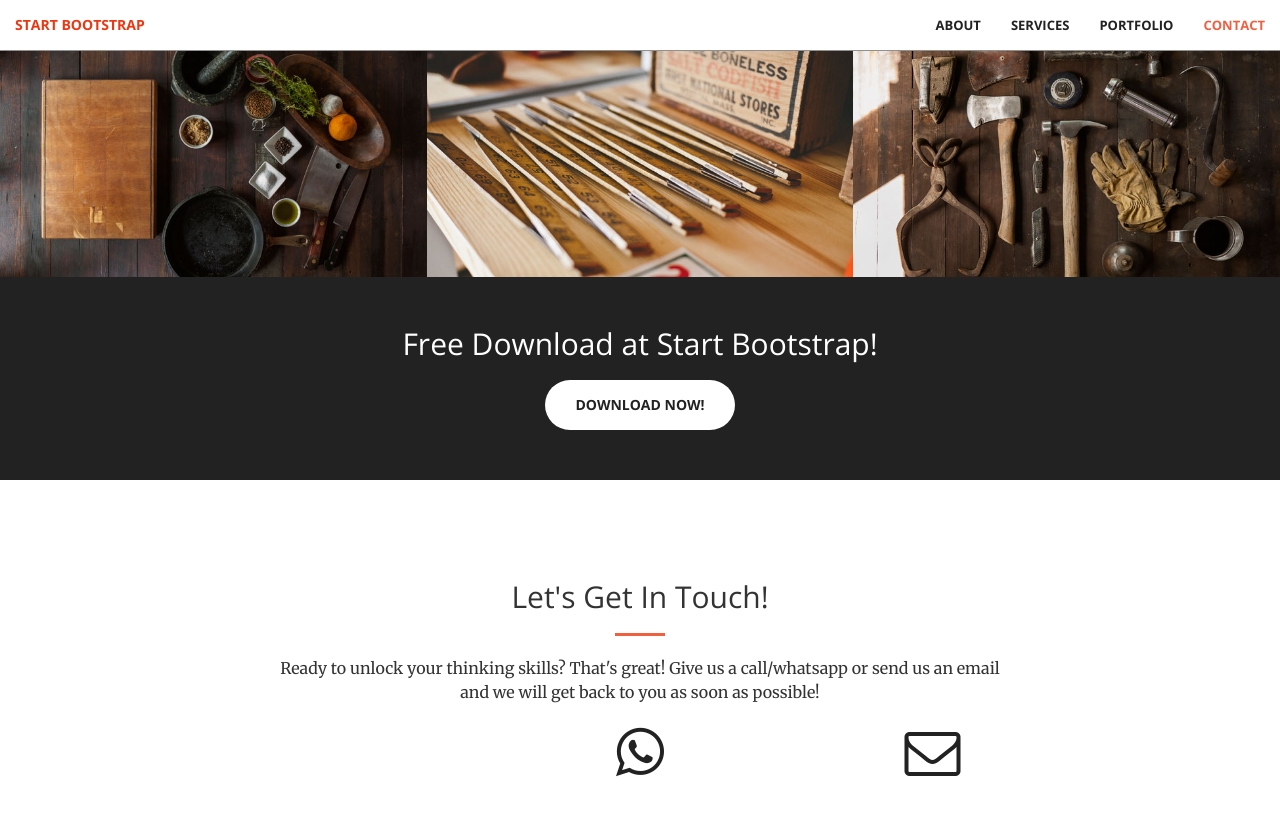
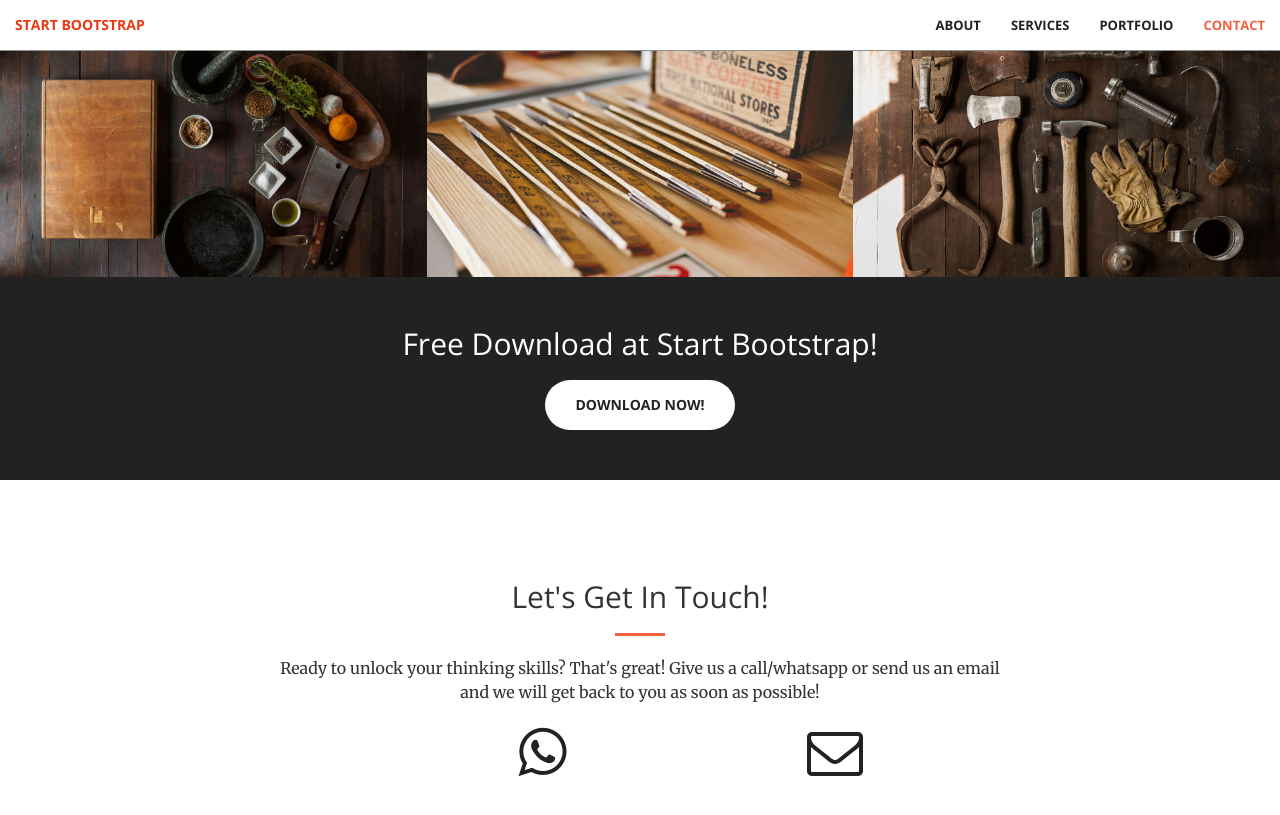
Before and after one commit to serahisaactho/thinkertots, a Jekyll site: the page built from index.html, in a window 1280 px wide and 900 px high, scrolled down 1957 px. Shown: the top 815 px of the window. Built offline with Jekyll 4.4.1, drawn with Linux system fonts in a browser that asks for light colours.

Commit message:
still more spacing stuff

```diff
--- a/_includes/contact.html
+++ b/_includes/contact.html
@@ -6,7 +6,7 @@
                 <hr class="primary">
                 <p>Ready to unlock your thinking skills? That's great! Give us a call/whatsapp or send us an email and we will get back to you as soon as possible!</p>
             </div>
-        <div class="col-lg-2 col-lg-offset-5 text-center">
+        <div class="col-lg-2 col-lg-offset-4 text-center">
             <a href="https://twitter.com/{{ site.twitter_username }}">
                 <i class="fa fa-whatsapp fa-3x wow bounceIn" data-wow-delay=".1s"></i>
                 <p>{{ site.twitter_username }}</p>
```
